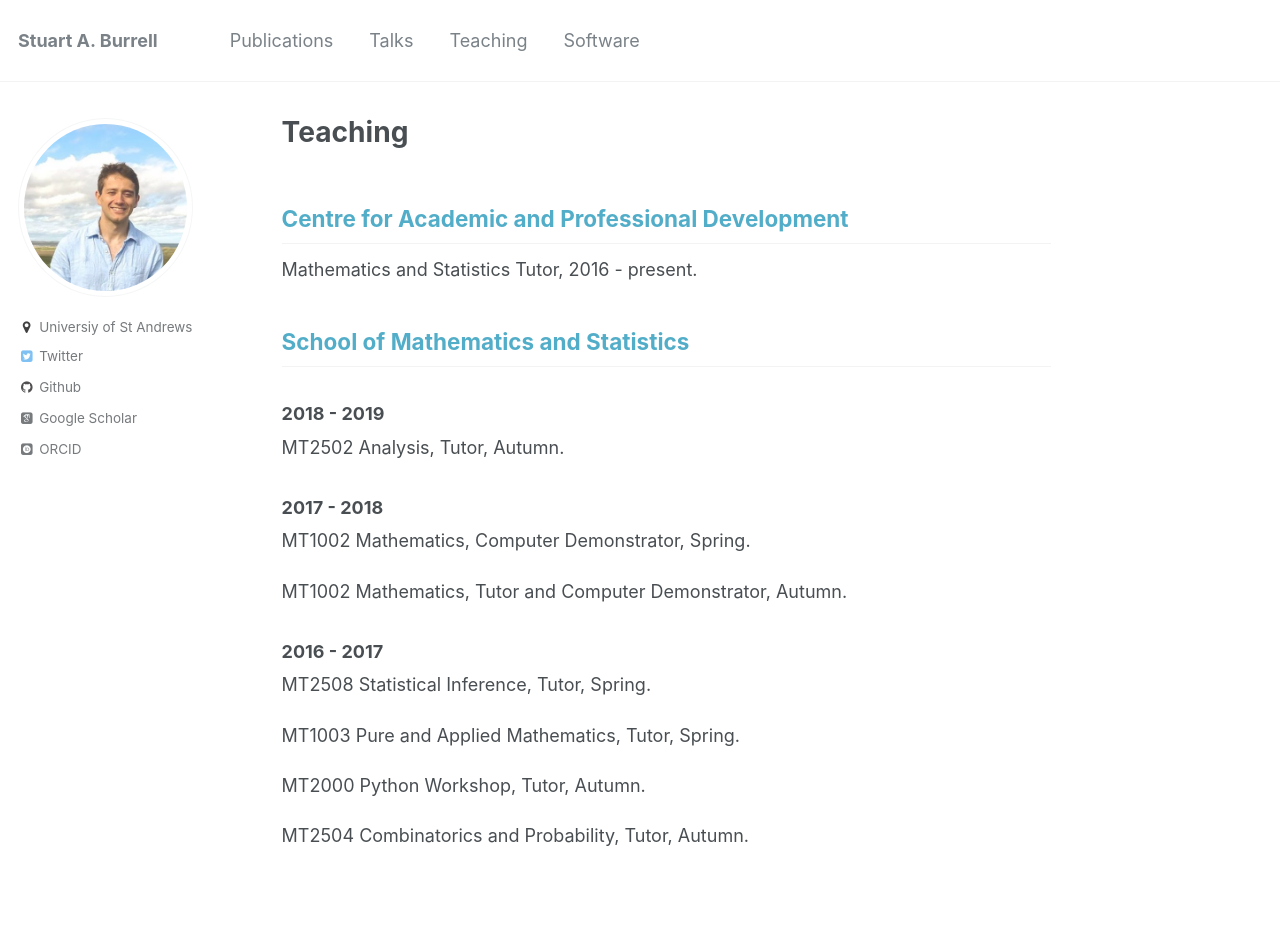
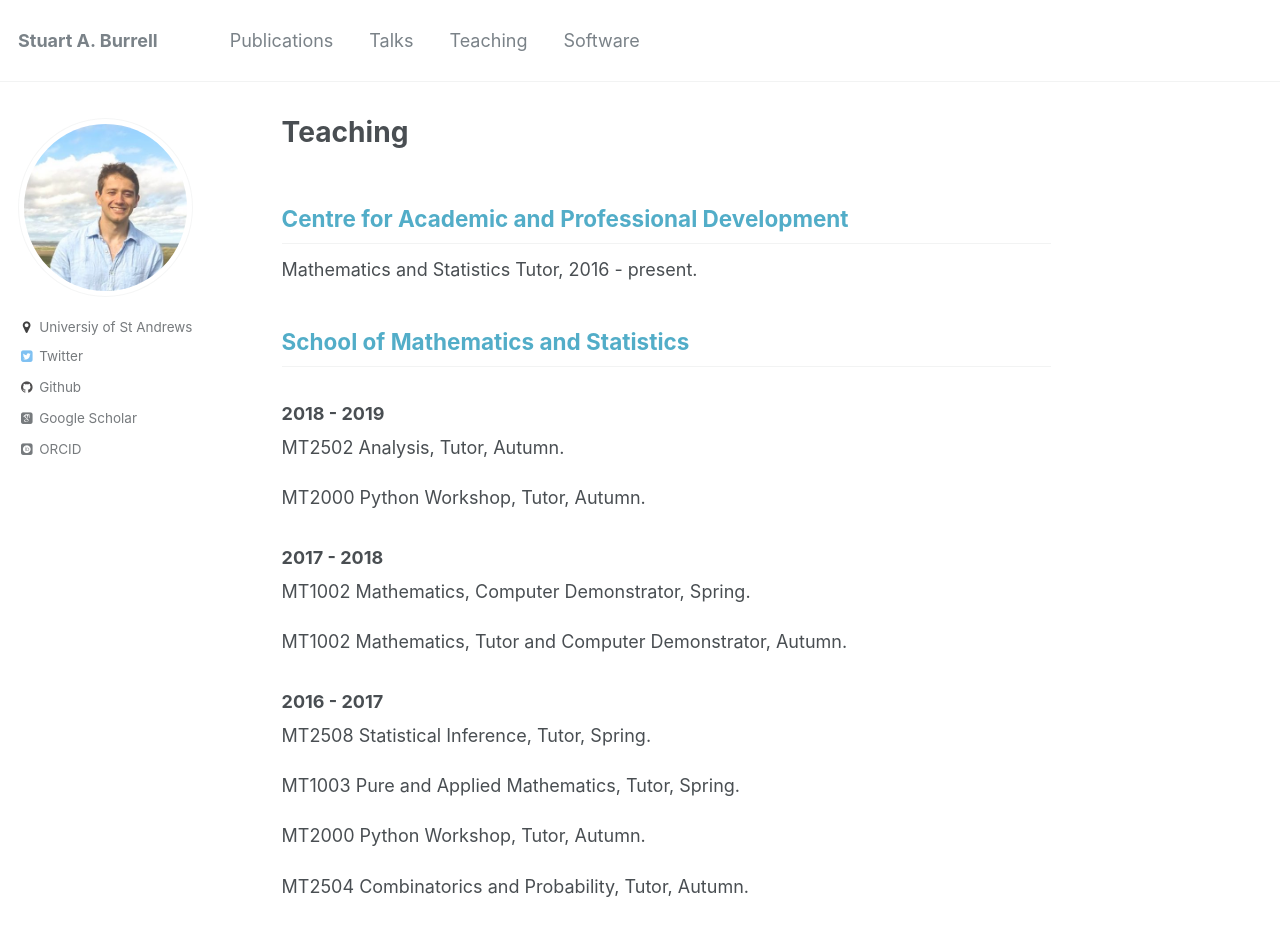
Before and after one commit to veronicakelsey/stuartburrell.github.io, a Jekyll site: the page built from _pages/teaching.md, in a window 1280 px wide and 950 px high. Shown: the top 936 px of the window. Built offline with Jekyll 4.4.1, drawn with Linux system fonts in a browser that asks for light colours; some web fonts are replaced.

Commit message:
Update 2018 teaching

```diff
--- a/_pages/teaching.md
+++ b/_pages/teaching.md
@@ -13,6 +13,8 @@ Mathematics and Statistics Tutor, 2016 - present.
 ### 2018 - 2019
 MT2502 Analysis, Tutor, Autumn.
 
+MT2000 Python Workshop, Tutor, Autumn.
+
 ### 2017 - 2018
 MT1002 Mathematics, Computer Demonstrator, Spring.
 
```
